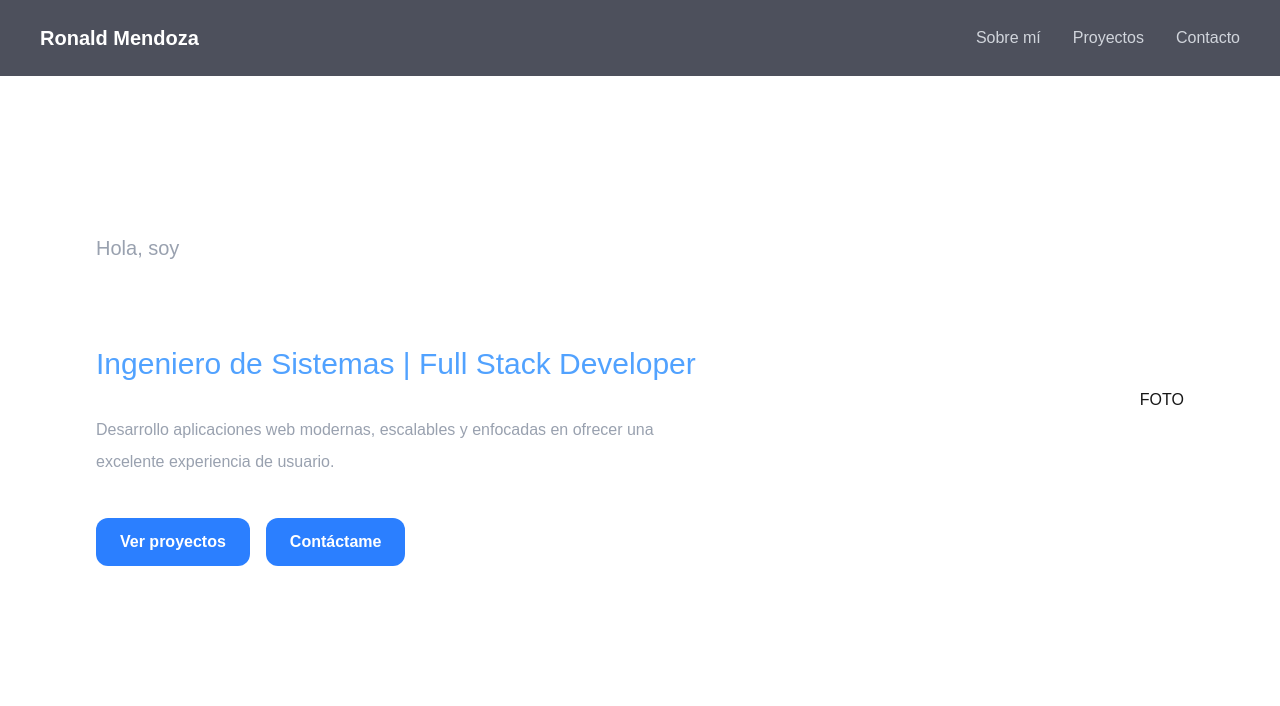
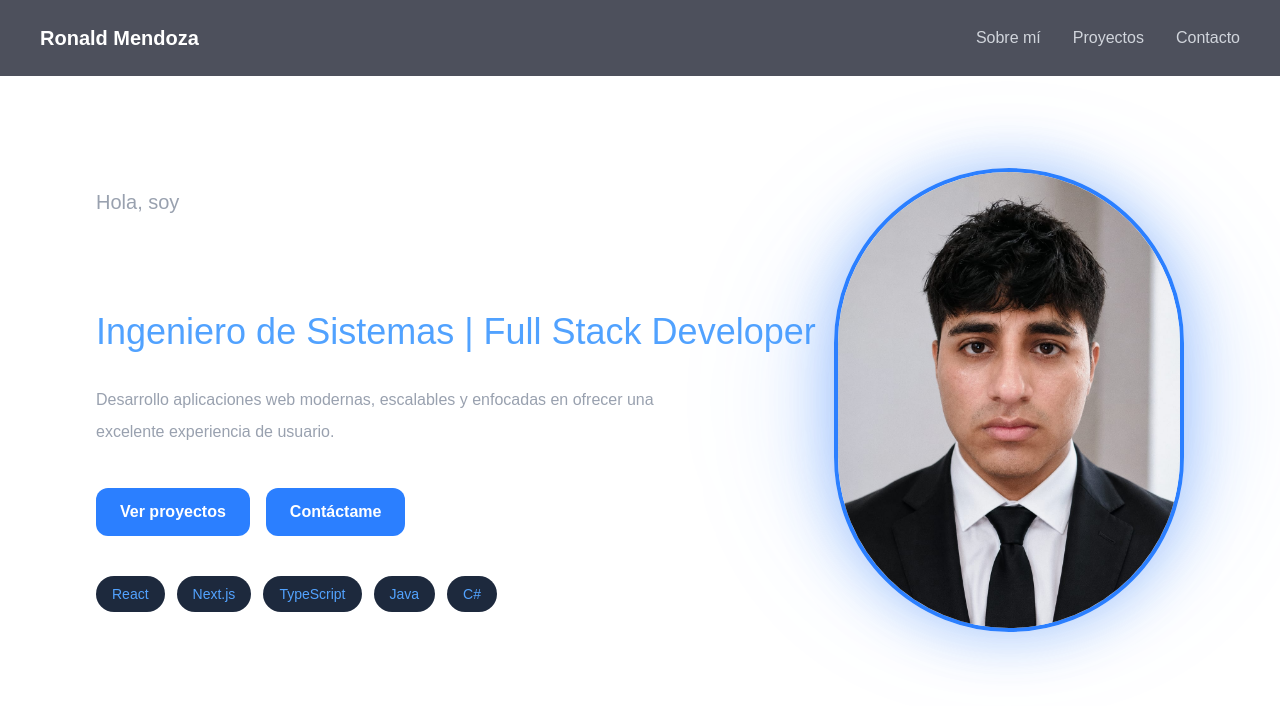
Before and after one commit to RonaldMendozaR/portfolio, a Next.js app: page / in a window 1280 px wide. Shown: the top 706 px of the page. Built offline with nearby package versions, Linux system fonts and the light colour scheme.

Commit message:
Aumento de protagonismo al nombre y rol

```diff
--- a/components/sections/Hero.tsx
+++ b/components/sections/Hero.tsx
@@ -1,30 +1,49 @@
 import Button from "@/components/ui/Button";
 import { personalInfo } from "@/data/portfolio";
+import Image from "next/image";
+import { skills } from "@/data/skills";
 
 export default function Hero() {
     return (
 
         <section
+
             className="
+                relative
                 min-h-screen
                 flex
                 items-center
                 justify-between
                 px-24
+                overflow-hidden
             "
+
         >
+            <div
+                className="
+                    absolute
+                    right-20
+                    top-1/2
+                    -translate-y-1/2
+                    w-96
+                    h-96
+                    bg-blue-500/20
+                    rounded-full
+                    blur-3xl
+                "
+            />
 
-            <div>
+            <div className="relative z-10">
 
                 <p className="text-gray-400 text-xl">
                     Hola, soy
                 </p>
 
-                <h1 className="text-6xl font-bold text-white mt-3">
+                <h1 className="text-7xl font-bold text-white mt-3">
                     {personalInfo.name}
                 </h1>
 
-                <h2 className="text-3xl text-blue-400 mt-3">
+                <h2 className="text-4xl text-blue-400 mt-3">
                     {personalInfo.role}
                 </h2>
 
@@ -49,13 +68,50 @@ export default function Hero() {
 
                 </div>
 
+                <div className="flex flex-wrap gap-3 mt-10">
+
+                    {skills.slice(0, 5).map((skill) => (
+
+                        <span
+                            key={skill}
+                            className="
+                                px-4
+                                py-2
+                                rounded-full
+                                bg-slate-800
+                                text-blue-400
+                                text-sm
+                            "
+                        >
+                            {skill}
+                        </span>
+
+                    ))}
+
+                </div>
+
+
             </div>
 
-            <div>
 
-                FOTO
 
+            <div className="flex justify-center items-center relative z-10" >
+                <Image
+                    src="/images/profile.png"
+                    alt="Foto de Ronald Mendoza"
+                    width={350}
+                    height={350}
+                    className="
+                        rounded-full
+                        border-4
+                        border-blue-500
+                        shadow-[0_0_60px_rgba(59,130,246,0.45)]
+                        object-cover
+                    "
+                />
             </div>
+
+
 
         </section>
 
--- /dev/null
+++ b/data/skills.ts
@@ -0,0 +1,10 @@
+export const skills = [
+  "React",
+  "Next.js",
+  "TypeScript",
+  "Java",
+  "C#",
+  "PHP",
+  "SQL Server",
+  "MySQL",
+];
```
Also changed, not shown: components/layout/Navbar.tsx (line endings or trailing spaces), public/images/profile.png (added).
